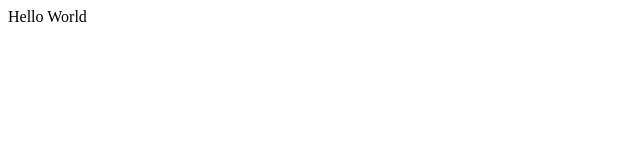
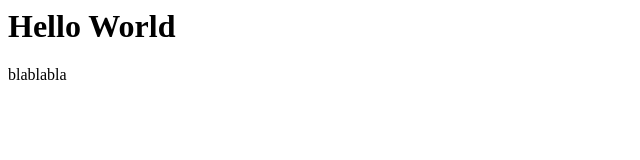
Before and after one commit to ranae1/Introduction-au-code-et-culture-digitale, a plain HTML site: page 09 avril 2024/index.html in a window 1280 px wide. Shown: the whole page, without its empty margins (0-640 px from the left). Drawn offline with Linux system fonts and the light colour scheme.

Commit message:
Première balises

```diff
--- a/09 avril 2024/index.html
+++ b/09 avril 2024/index.html
@@ -1 +1,13 @@
-Hello World
+<html>
+	<head>
+
+	</head>
+	<body>
+		<h1>
+			Hello World
+		</h1>
+		<p>
+			blablabla
+		</p>
+	</body>
+</html>
```
